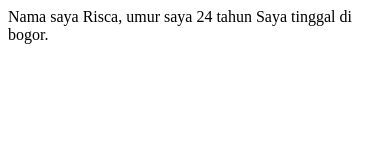
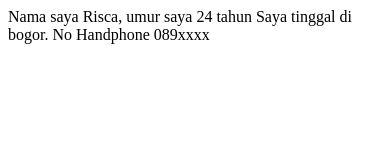
Before and after one commit to riscanovita/new-project-laravel, a plain HTML site: page index.html in a window 390 px wide. Drawn offline with Linux system fonts and the light colour scheme.

Commit message:
add phone number

```diff
--- a/index.html
+++ b/index.html
@@ -7,5 +7,7 @@
 	Nama saya Risca, umur saya 24 tahun
 
 	Saya tinggal di bogor.
+
+	No Handphone 089xxxx
 </body>
 </html>
```
